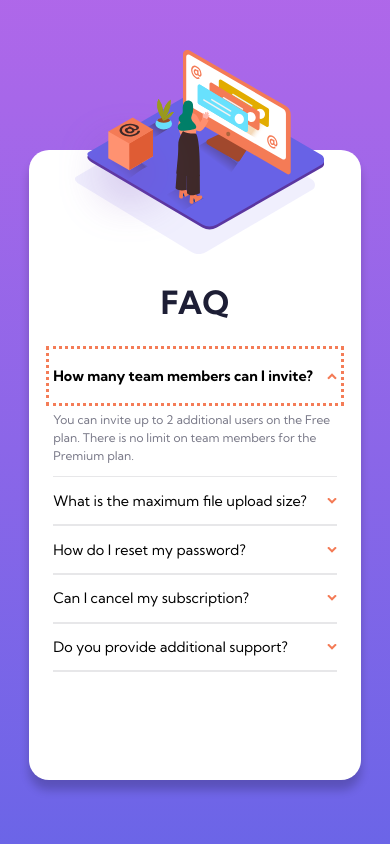
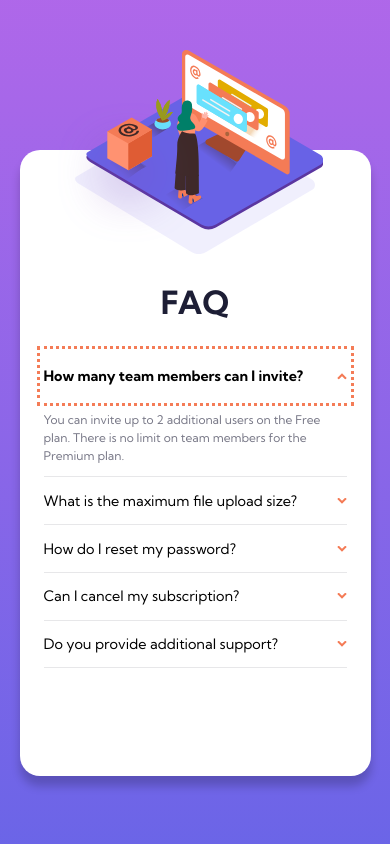
Before and after one commit to parus-cristatus/FAQ-accordion-component, a plain HTML site: page index.html in a window 390 px wide. Both pictures are taken after a click on the button "How many team members can I invite?". Shown: the top 844 px of the page. Drawn offline with Linux system fonts and the light colour scheme.

Commit message:
change border bottom

```diff
--- a/index.js
+++ b/index.js
@@ -1,7 +1,6 @@
 document.addEventListener("DOMContentLoaded", function() {
 
     const buttons = document.getElementsByClassName("faq__button");
-    const desc = document.getElementsByClassName("faq__desc");
     const box = document.getElementById("interactive-box-image");
 
 
@@ -18,6 +17,8 @@ document.addEventListener("DOMContentLoaded", function() {
 
                     this.classList.toggle("active");
                     desc.style.maxHeight ? desc.style.maxHeight = null : desc.style.maxHeight = `${desc.scrollHeight}px`;
+                    desc.classList.toggle("expanded");
+
                 } else if (domEvent === "mouseenter") {
                     box.classList.add("moved");
                 } else if (domEvent === "mouseleave") {
--- a/styles.css
+++ b/styles.css
@@ -139,6 +139,9 @@ button {
     max-height: 0;
     overflow: hidden;
     transition: max-height 0.2s;
+}
+
+.faq dd.expanded {
     border-bottom: 1px solid hsl(240, 5%, 91%);
 }
 
@@ -203,6 +206,6 @@ button {
     }
 
     .faq {
-        width: 85%;
+        width: 90%;
     }
 }
```
